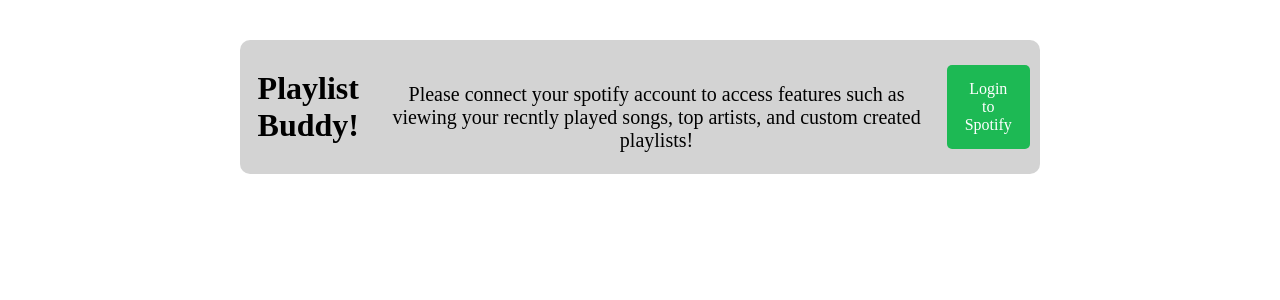
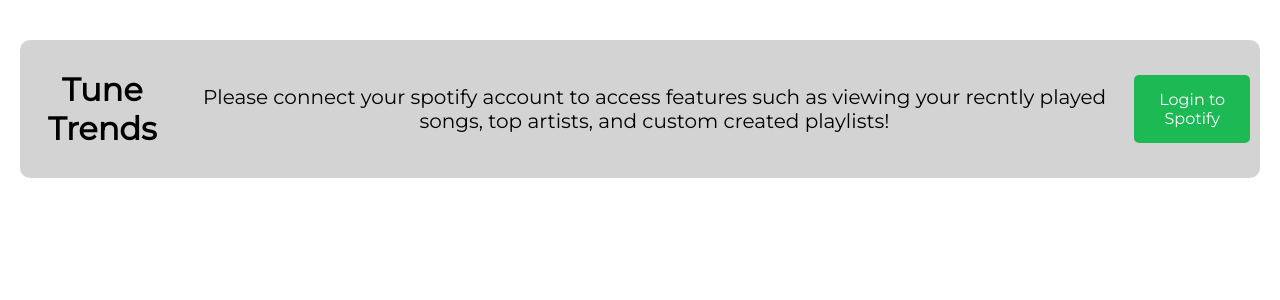
Before and after one commit to jordand2003/PlaylistPal, a React (Create React App) app: page / in a window 1280 px wide. Shown: the top 300 px of the page. Built offline with nearby package versions, Linux system fonts and the light colour scheme.

Commit message:
added links back to original spotify content

```diff
--- a/public/index.html
+++ b/public/index.html
@@ -3,6 +3,7 @@
   <head>
     <meta charset="utf-8" />
     <link rel="icon" href="%PUBLIC_URL%/favicon.ico" />
+    <link href="https://fonts.googleapis.com/css2?family=Inter:wght@600&family=Montserrat&family=Poppins:wght@300&family=Rubik&family=Tajawal:wght@300&display=swap" rel="stylesheet">
     <meta name="viewport" content="width=device-width, initial-scale=1" />
     <meta name="theme-color" content="#000000" />
     <meta
@@ -24,7 +25,7 @@
       work correctly both with client-side routing and a non-root public URL.
       Learn how to configure a non-root public URL by running `npm run build`.
     -->
-    <title>React App</title>
+    <title>TuneTrends</title>
   </head>
   <body>
     <noscript>You need to enable JavaScript to run this app.</noscript>
--- a/src/App.css
+++ b/src/App.css
@@ -3,10 +3,10 @@
   padding: 0;
   text-decoration: none;
   list-style: none;
+  font-family: 'Montserrat', sans-serif;
 }
 
 .app {
-  max-width: 800px;
   margin: auto;
   padding: 20px;
 }
@@ -32,7 +32,7 @@
   justify-content: center;
   text-align: center;
   text-decoration: none;
-  margin-top: 20px;
+  margin-right: auto;
   font-size: 20px;
 }
 
@@ -52,7 +52,7 @@
 
 .song-list {
   display: grid;
-  grid-template-columns: repeat(2, 1fr);
+  grid-template-columns: repeat(3, 1fr);
   list-style: none;
   padding: 0;
   gap: 20px;
@@ -103,7 +103,7 @@
 }
 
 .create-playlist-desc {
-  width: 500px;
+  width: 700px;
   font-size: 17px;
   margin-right: auto;
   padding: 15px;
--- a/src/App.js
+++ b/src/App.js
@@ -103,7 +103,7 @@
             Authorization: `Bearer ${token}`,
           },
           params: {
-            limit: "15",
+            limit: "17",
           },
         }
       );
@@ -213,7 +213,7 @@
       const createPlaylistResponse = await axios.post(
         `https://api.spotify.com/v1/users/${userId}/playlists`,
         {
-          name: "Custom Playlist",
+          name: "Your TuneTrends Playlist",
           public: true,
         },
         {
@@ -275,7 +275,7 @@
   return (
     <div className="app">
       <div className="nav">
-        <h1 className="title">Playlist Buddy!</h1>
+        <h1 className="title">Tune Trends</h1>
         {!token && (
           <p className="desc">
             Please connect your spotify account to access features such as
@@ -303,11 +303,13 @@
           {recentlyPlayed.map((song) => (
             <div className="recent-songs">
               <li className="single-song" key={song.track.id}>
+                <a href={song.track.album.external_urls.spotify}>
                   <img
                     className="album-cover"
                     src={song.track.album.images[0].url}
                     alt=""
                   />
+                </a>
                 <h2 className="song-title">{song.track.name}</h2>
               </li>
             </div>
@@ -325,11 +327,13 @@
               {topShortArtists.map((artist) => (
                 <div className="recent-songs" key={artist.id}>
                   <li className="single-song">
+                    <a href={artist.external_urls.spotify}>
                       <img
                         className="album-cover"
                         src={artist.images[0].url}
                         alt={artist.name}
-                    />
+                      />{" "}
+                    </a>
                     <h2 className="song-title">{artist.name}</h2>
                   </li>
                 </div>
@@ -346,11 +350,13 @@
               {topMediumArtists.map((artist) => (
                 <div className="recent-songs" key={artist.id}>
                   <li className="single-song">
+                    <a href={artist.external_urls.spotify}>
                       <img
                         className="album-cover"
                         src={artist.images[0].url}
                         alt={artist.name}
-                    />
+                      />{" "}
+                    </a>
                     <h2 className="song-title">{artist.name}</h2>
                   </li>
                 </div>
@@ -367,11 +373,13 @@
               {topLongArtists.map((artist) => (
                 <div className="recent-songs" key={artist.id}>
                   <li className="single-song">
+                    <a href={artist.external_urls.spotify}>
                       <img
                         className="album-cover"
                         src={artist.images[0].url}
                         alt={artist.name}
-                    />
+                      />{" "}
+                    </a>
                     <h2 className="song-title">{artist.name}</h2>
                   </li>
                 </div>
@@ -389,7 +397,11 @@
             listened to artists over the past 3 months! This will affect your
             real Spotify account.
           </p>
-          <button onClick={createPlaylist} className="create-playlist">
+          <button
+            onClick={createPlaylist}
+            className="create-playlist"
+            href="spotify.com"
+          >
             Create playlist!
           </button>
         </div>
```
Lines whose indentation alone changed are shown as unchanged.
